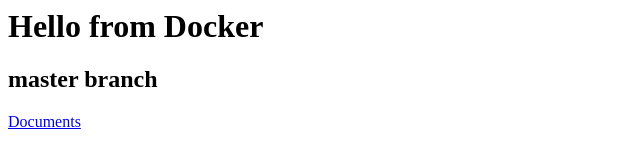
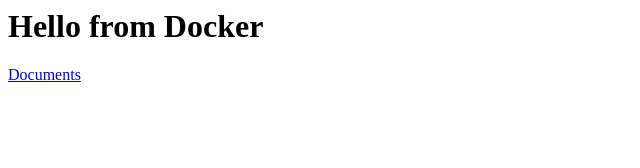
Before and after one commit to s-kiriki/docker-test-app, a plain HTML site: page index.html in a window 1280 px wide. Shown: the whole page, without its empty margins (0-640 px from the left). Drawn offline with Linux system fonts and the light colour scheme.

Commit message:
Update index.html

```diff
--- a/index.html
+++ b/index.html
@@ -6,10 +6,7 @@
 
 <h1>Hello from Docker</h1>
 
-<h2>master branch</h2>
-
 <a href="docs.html">Documents</a>
-
 
 </body>
 </html>
```
